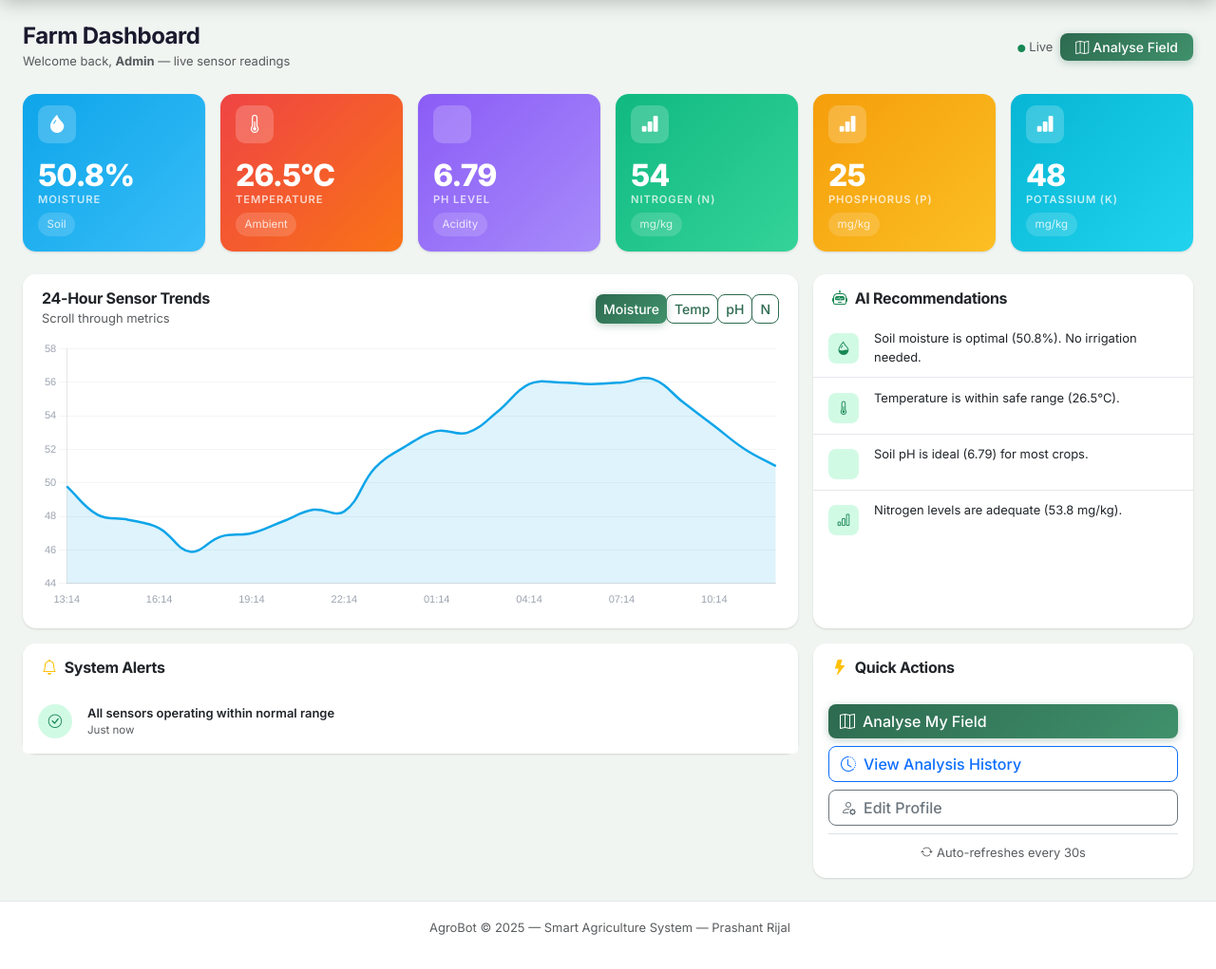
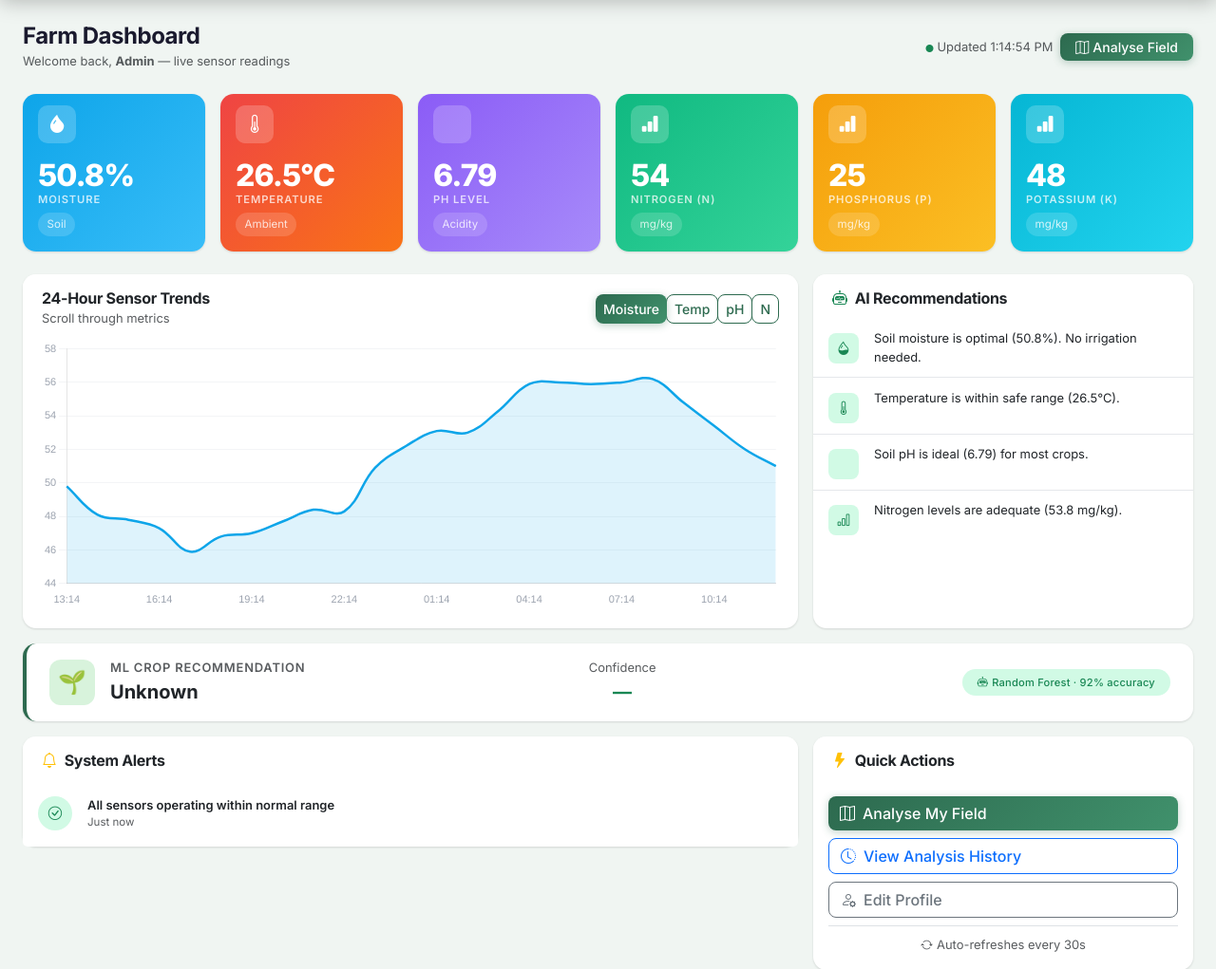
Before and after one commit to Prashant-Rijal-dev/AgroBot, a Flask app: page /farmer/dashboard in a window 1280 px wide. Shown: the part 66-1087 px from the top of the page at 95% size. Before the commit the page ends 1051 px from the top, so only its background shows below. Run offline with Flask 3, Linux system fonts and the light colour scheme; a user stored in the database is signed in.

Commit message:
AI backend and frontend integration (flask)
- Trained Random Forest crop recommendation model (92% accuracy)
- 6 crops: Maize, Tomato, Rice, Wheat, Potato, Mustard
- Synthetic dataset generated from FAO/Nepal DoA agronomic guidelines
- Saved model to website/models/ (crop_model.pkl, label_encoder.pkl)
- Added services/ai_model.py to load and serve predictions in Flask
- Added /api/crop/predict endpoint for direct ML inference
- /api/sensor/current now includes ml_prediction in response
- Dashboard shows live ML crop recommendation banner with confidence %

Co-Authored-By: Claude Sonnet 4.6 <noreply@anthropic.com>

```diff
--- a/website/routes/api.py
+++ b/website/routes/api.py
@@ -19,12 +19,33 @@ def health():
 @login_required
 def sensor_current():
     from services.sensor_sim import get_current_readings, get_ai_recommendations, get_alerts
+    from services.ai_model import predict as ml_predict
     readings = get_current_readings(current_user.id)
+    ml = ml_predict(
+        readings['nitrogen'], readings['phosphorus'], readings['potassium'],
+        readings['temperature'], readings['moisture'], readings['ph'],
+    )
     return jsonify({
-        'readings': readings,
+        'readings':        readings,
         'recommendations': get_ai_recommendations(readings),
-        'alerts': get_alerts(readings),
+        'alerts':          get_alerts(readings),
+        'ml_prediction':   ml,
     })
+
+
+@api_bp.route('/crop/predict', methods=['POST'])
+@login_required
+def crop_predict():
+    data = request.get_json() or {}
+    try:
+        result = __import__('services.ai_model', fromlist=['predict']).predict(
+            float(data['nitrogen']),   float(data['phosphorus']),
+            float(data['potassium']),  float(data['temperature']),
+            float(data['moisture']),   float(data['ph']),
+        )
+        return jsonify(result)
+    except (KeyError, ValueError, TypeError) as e:
+        return jsonify({'error': str(e)}), 400
 
 
 @api_bp.route('/sensor/history')
--- /dev/null
+++ b/website/services/ai_model.py
@@ -0,0 +1,50 @@
+"""
+AgroBot — ML Crop Recommendation Service
+Loads the trained Random Forest model and provides predictions.
+"""
+import os
+import numpy as np
+
+MODEL_DIR = os.path.join(os.path.dirname(__file__), '..', 'models')
+
+_model   = None
+_encoder = None
+
+
+def _load():
+    global _model, _encoder
+    if _model is None:
+        try:
+            import joblib
+            _model   = joblib.load(os.path.join(MODEL_DIR, 'crop_model.pkl'))
+            _encoder = joblib.load(os.path.join(MODEL_DIR, 'label_encoder.pkl'))
+        except Exception as e:
+            print(f'[ai_model] Could not load model: {e}')
+
+
+def predict(nitrogen, phosphorus, potassium, temperature, moisture, ph):
+    """
+    Predict the recommended crop from sensor readings.
+    Returns a dict with crop name, confidence, and top-3 probabilities.
+    """
+    _load()
+    if _model is None:
+        return {'crop': 'Unknown', 'confidence': 0, 'top3': []}
+
+    inp = np.array([[nitrogen, phosphorus, potassium, temperature, moisture, ph]])
+    pred_idx = _model.predict(inp)[0]
+    proba    = _model.predict_proba(inp)[0]
+    crop     = _encoder.inverse_transform([pred_idx])[0]
+    confidence = round(float(proba[pred_idx]) * 100, 1)
+
+    top3 = sorted(
+        [{'crop': _encoder.inverse_transform([i])[0], 'probability': round(float(p) * 100, 1)}
+         for i, p in enumerate(proba)],
+        key=lambda x: -x['probability']
+    )[:3]
+
+    return {
+        'crop':       crop,
+        'confidence': confidence,
+        'top3':       top3,
+    }
--- a/website/static/js/dashboard.js
+++ b/website/static/js/dashboard.js
@@ -110,6 +110,9 @@ async function refreshData() {
     const el = document.getElementById('lastUpdated');
     if (el) el.innerHTML = `<i class="bi bi-circle-fill text-success me-1" style="font-size:.5rem;"></i>Updated ${ts}`;
 
+    // Update ML prediction
+    if (data.ml_prediction) updateMLPrediction(data.ml_prediction);
+
     // Re-render chart with fresh data
     loadChart(currentMetric);
   } catch (e) {
@@ -125,8 +128,24 @@ function flash(id, value) {
   setTimeout(() => { el.style.transition = 'opacity .4s'; el.style.opacity = '1'; }, 50);
 }
 
+function updateMLPrediction(ml) {
+  const cropEl = document.getElementById('ml-crop');
+  const confEl = document.getElementById('ml-confidence');
+  const top3El = document.getElementById('ml-top3');
+  if (cropEl) cropEl.textContent = ml.crop || '—';
+  if (confEl) confEl.textContent = ml.confidence ? ml.confidence + '%' : '—';
+  if (top3El && ml.top3) {
+    top3El.innerHTML = ml.top3.map(t =>
+      `<span class="badge bg-light text-dark border small py-1 px-2">
+        ${t.crop} <span class="text-muted">${t.probability}%</span>
+      </span>`
+    ).join('');
+  }
+}
+
 /* ---- Auto-refresh every 30 seconds ---- */
 setInterval(refreshData, 30000);
 
 /* ---- Init ---- */
 loadChart('moisture');
+refreshData();
--- a/website/templates/farmer/dashboard.html
+++ b/website/templates/farmer/dashboard.html
@@ -150,6 +150,35 @@
 
   </div>
 
+  <!-- ML Crop Prediction -->
+  <div class="row g-3 mb-3">
+    <div class="col-12">
+      <div class="card border-0 shadow-sm" style="border-left: 4px solid var(--green) !important;">
+        <div class="card-body py-3 px-4 d-flex align-items-center justify-content-between flex-wrap gap-3">
+          <div class="d-flex align-items-center gap-3">
+            <div style="width:48px;height:48px;background:var(--green-ghost);border-radius:12px;display:flex;align-items:center;justify-content:center;font-size:1.5rem;">
+              🌱
+            </div>
+            <div>
+              <div class="text-muted small fw-semibold text-uppercase" style="letter-spacing:.06em;">ML Crop Recommendation</div>
+              <div class="fw-bold fs-5" id="ml-crop">Analysing…</div>
+            </div>
+          </div>
+          <div class="d-flex align-items-center gap-4 flex-wrap">
+            <div class="text-center">
+              <div class="text-muted small">Confidence</div>
+              <div class="fw-bold text-success fs-5" id="ml-confidence">—</div>
+            </div>
+            <div id="ml-top3" class="d-flex gap-2 flex-wrap"></div>
+          </div>
+          <span class="badge bg-success-subtle text-success px-3 py-2 rounded-pill">
+            <i class="bi bi-robot me-1"></i>Random Forest · 92% accuracy
+          </span>
+        </div>
+      </div>
+    </div>
+  </div>
+
   <!-- Alerts + Quick Actions -->
   <div class="row g-3">
 
```
Also changed, not shown: 3 other files.
